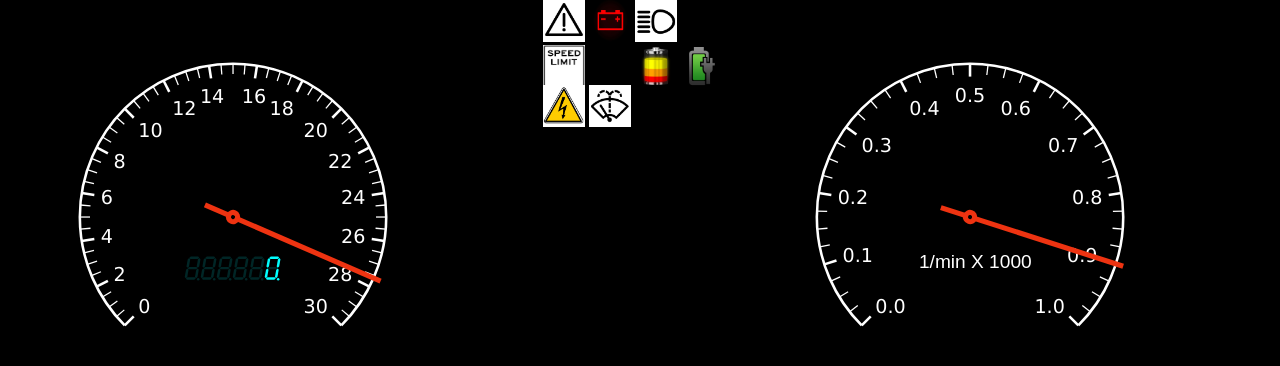
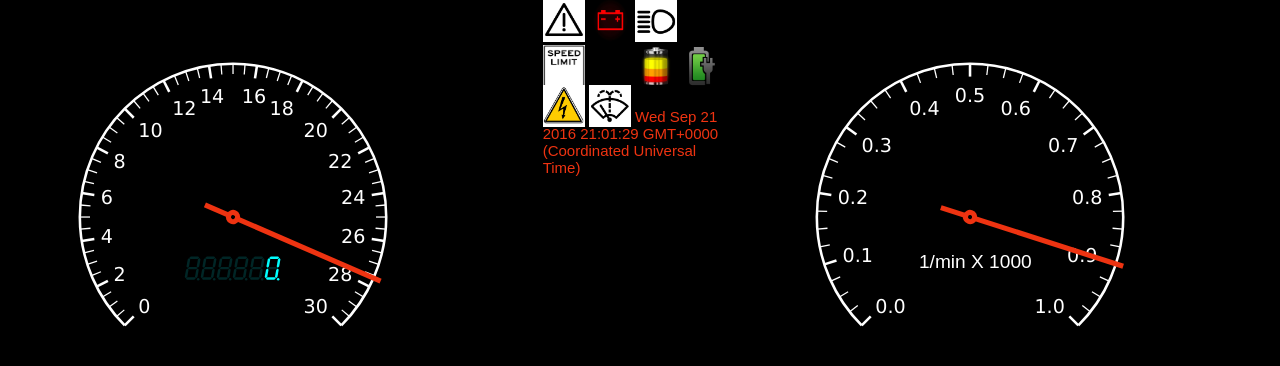
Before and after one commit to Ma0267/dashboardgroup3, a plain HTML site: page index.html in a window 1280 px wide. Drawn offline with Linux system fonts and the light colour scheme.

Commit message:
change color, add commit

```diff
--- a/index.html
+++ b/index.html
@@ -95,7 +95,7 @@
                     <img src="images/PackStateOfCharge.png" class="error" id="pack_state_of_charge" height="42" width="42"/>
                     <img src="images/PackVoltage.png" class="error" id="pack_voltage" height="42" width="42"/>
                     <img src="images/WasherFluidIndicator.png" class="error" id="washer_fluid_indicator" height="42" width="42"/>
-                    <span id="time"></span>
+                    <span style="color:#EE3311" id="time"></span>
                 </div>
             </div>
             <div class="w3-col m5 l5">
@@ -273,6 +273,7 @@
             rpm_gauge.value(rpm / 1000.0);
         }
 
+        //control icons on and off
         function check_temp (temp) {
             if (temp > 40) {
                 motor_temp_on();
@@ -297,6 +298,7 @@
             return angle * (Math.PI / 180);
         }
 
+        //calculate odometer
         function update_odo (lat, lon, prev_lat, prev_lon) {
             lat_diff = lat - prev_lat;
             lon_diff = lon - prev_lon;
@@ -309,6 +311,7 @@
 
         var json_data;
 
+        //read speed and rpm
         $.getJSON( "data/speed.json", function( data ) {
             json_data = data;
             start = (new Date(data.rpm[0].Timestamp)).getTime();
@@ -322,7 +325,7 @@
             }
         });
 
-
+        //read heatsink_temp
         d3.csv("data/temp-three-columns.csv", function( data ) {
             start = (new Date(data[0].Timestamp)).getTime();
             for(i = 0; i < data.length; i ++){
@@ -338,6 +341,7 @@
             }
         });
 
+        //display odometer
         var xml_data;
         d3.xml("data/solar-car.xml", function(data){
             data = [].map.call(data.querySelectorAll("trkpt"), function(record) {
```
